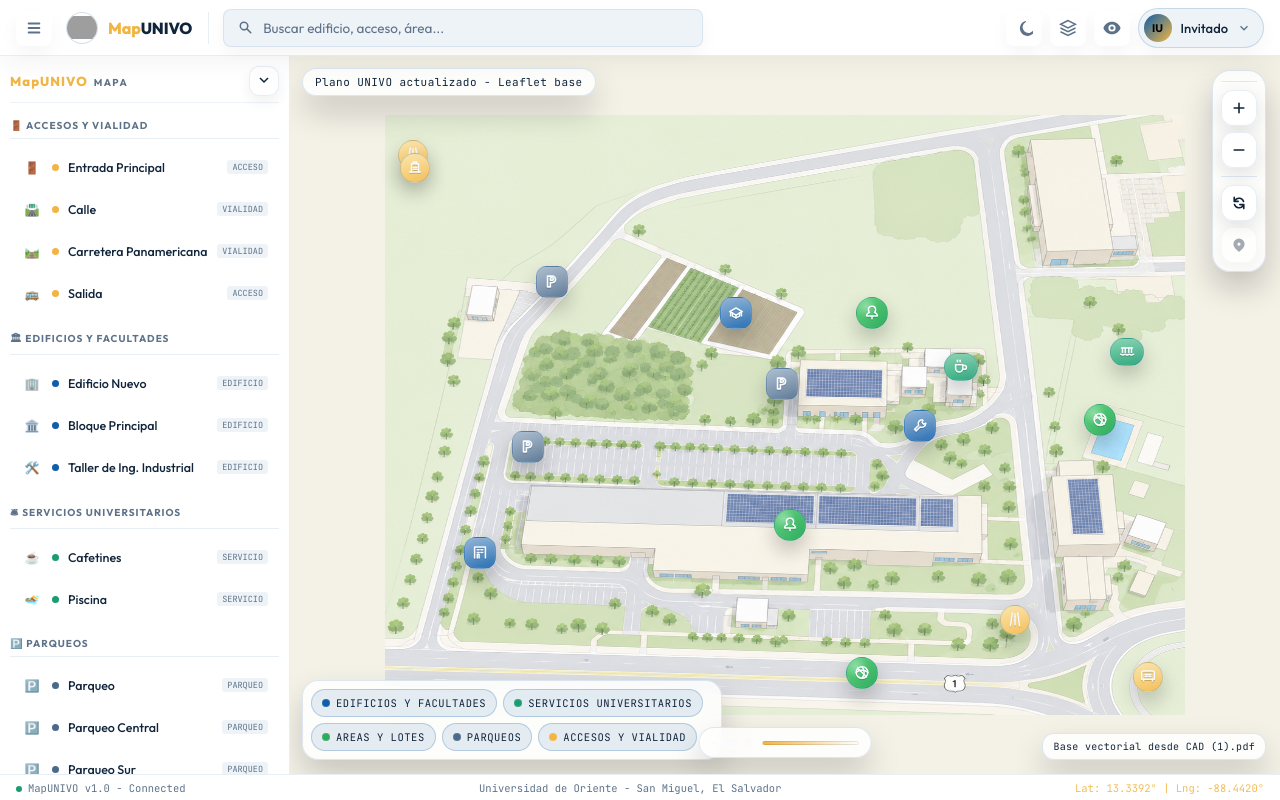
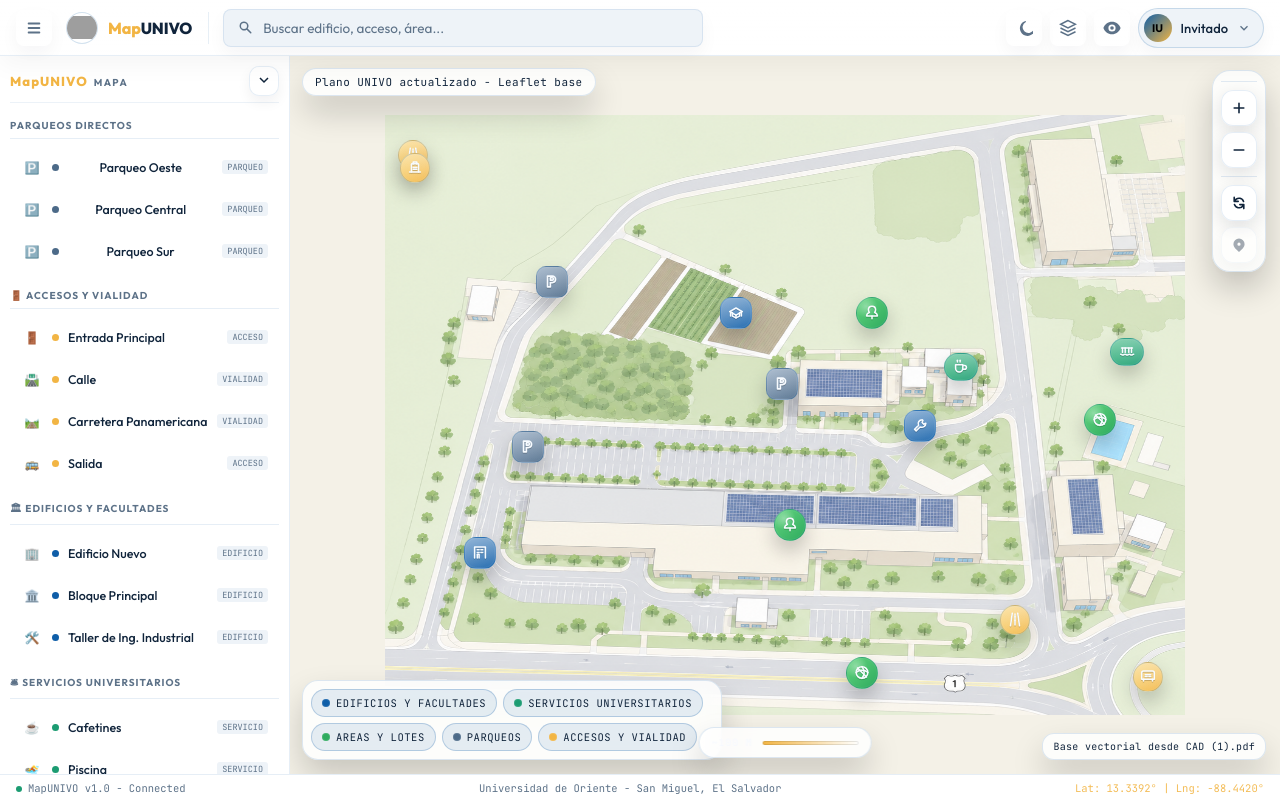
Before and after one commit to leninalejan/MapUnivo, a React (Vite) app in the folder MapUnivo/: page / in a window 1280 px wide. Built offline with nearby package versions, Linux system fonts and the light colour scheme; grey boxes are pictures that could not be loaded.

Commit message:
arreglar bugs

```diff
--- a/MapUnivo/src/components/CampusMap.jsx
+++ b/MapUnivo/src/components/CampusMap.jsx
@@ -304,18 +304,24 @@
       const visible = !!layers[zone.cat]
       const isActive = activeZone?.id === zone.id
 
-      if (visible) {
       if (!map.hasLayer(marker)) {
         marker.addTo(map)
       }
 
+      marker.setOpacity(visible ? 1 : 0.38)
+
+      const el = marker.getElement?.()
+      if (el) {
+        el.style.filter = visible ? 'none' : 'grayscale(0.2) saturate(0.75)'
+        el.style.transition = 'opacity 180ms ease, filter 180ms ease, transform 180ms ease'
+      }
+
       if (isActive) {
         marker.setZIndexOffset(1000)
+      } else if (visible) {
+        marker.setZIndexOffset(0)
       } else {
-          marker.setZIndexOffset(0)
-        }
-      } else if (map.hasLayer(marker)) {
-        marker.remove()
+        marker.setZIndexOffset(-150)
       }
     })
   }, [zones, layers, activeZone, route])
--- a/MapUnivo/src/components/Sidebar.jsx
+++ b/MapUnivo/src/components/Sidebar.jsx
@@ -34,6 +34,10 @@
     const ids = ['entrada_principal', 'entrada_panamericana', 'bloque_principal', 'area_dos']
     return ids.map(id => CAMPUS_ZONES.find(zone => zone.id === id)).filter(Boolean)
   }, [])
+
+  const parkingZones = useMemo(() => {
+    return (grouped.estacionamiento || []).slice()
+  }, [grouped])
 
   const visibleLayerCount = Object.values(layers).filter(Boolean).length
 
@@ -98,7 +102,7 @@
               <span className={styles.dockBtnText}>Activo</span>
             </button>
 
-            {quickZones.slice(0, 3).map(zone => (
+            {parkingZones.slice(0, 3).map(zone => (
               <button
                 key={zone.id}
                 type="button"
@@ -107,7 +111,7 @@
                 title={zone.name}
               >
                 <span className={styles.dockBtnIcon} style={{ color: zone.color }}>{zone.icon}</span>
-                <span className={styles.dockBtnText}>{zone.badge}</span>
+                <span className={styles.dockBtnText}>{zone.name}</span>
               </button>
             ))}
           </div>
@@ -133,8 +137,30 @@
             Toca o expande para ver el panel completo
           </div>
         </div>
-      ) : (
+          ) : (
         <>
+          {parkingZones.length > 0 && (
+            <div className={styles.section}>
+              <div className={styles.sectionTitle}>Parqueos directos</div>
+              <div className={styles.zoneList}>
+                {parkingZones.map(z => (
+                  <button
+                    key={z.id}
+                    type="button"
+                    className={`${styles.zoneItem} ${activeZone?.id === z.id ? styles.active : ''}`}
+                    onClick={() => onZoneClick(z)}
+                    title={z.name}
+                  >
+                    <div className={styles.zoneIcon}>{z.icon}</div>
+                    <div className={styles.zoneDot} style={{ background: z.color }} />
+                    <span className={styles.zoneName}>{z.name}</span>
+                    <span className={styles.zoneBadge}>{z.badge}</span>
+                  </button>
+                ))}
+              </div>
+            </div>
+          )}
+
           {Object.entries(grouped).map(([cat, zones]) => (
             <div className={styles.section} key={cat}>
               <div className={styles.sectionTitle}>{CAT_LABELS[cat] || cat}</div>
--- a/MapUnivo/src/data/campusData.js
+++ b/MapUnivo/src/data/campusData.js
@@ -73,7 +73,7 @@
   },
   {
     id: 'estacionamiento_oeste',
-    name: 'Parqueo',
+    name: 'Parqueo Oeste',
     badge: 'PARQUEO',
     cat: 'estacionamiento',
     icon: '🅿️',
@@ -81,7 +81,7 @@
     color: '#4C6A88',
     px: 18.0,
     py: 44.5,
-    desc: 'Area de parqueo principal frente al bloque central.',
+    desc: 'Area de parqueo principal al oeste del bloque central.',
     horario: 'Lun-Vie: 6:30-18:30',
     tel: '---',
   },
--- a/MapUnivo/src/data/campusRoutes.js
+++ b/MapUnivo/src/data/campusRoutes.js
@@ -253,11 +253,8 @@
   if (!origin || !destination) return null
   if (origin.id === destination.id) return null
 
-  const nodes = buildGraph(origin, destination)
-  const pathIds = shortestPath(nodes, origin.id, destination.id)
-  if (!pathIds) return null
-
-  const points = pathIds.map(id => nodes[id].point)
+  const points = [pointFromZone(origin), pointFromZone(destination)]
+  const pathIds = [origin.id, destination.id]
   const { distanceMeters, durationMinutes } = estimateRouteStats(points)
 
   return {
```
Lines whose indentation alone changed are shown as unchanged.
